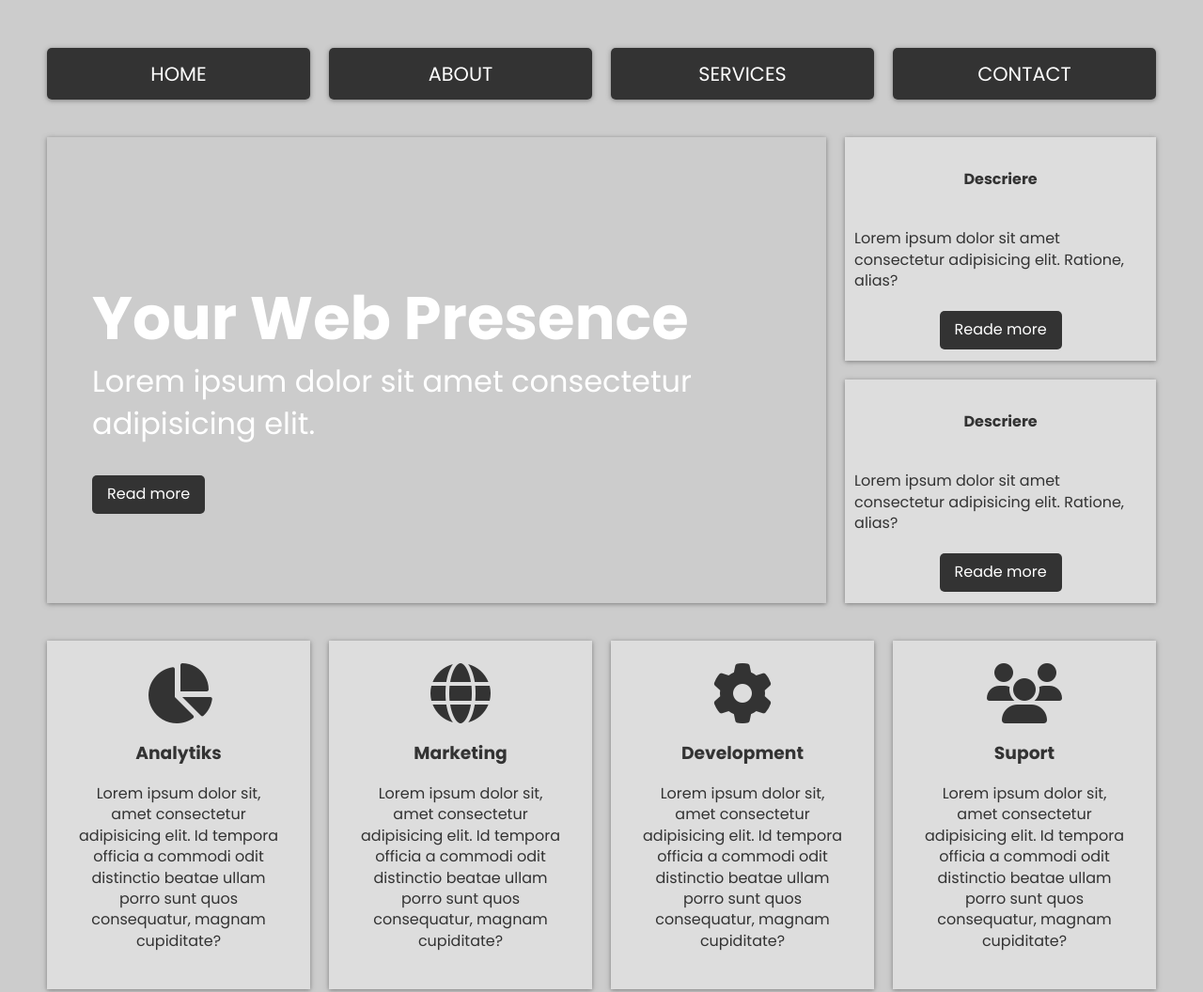
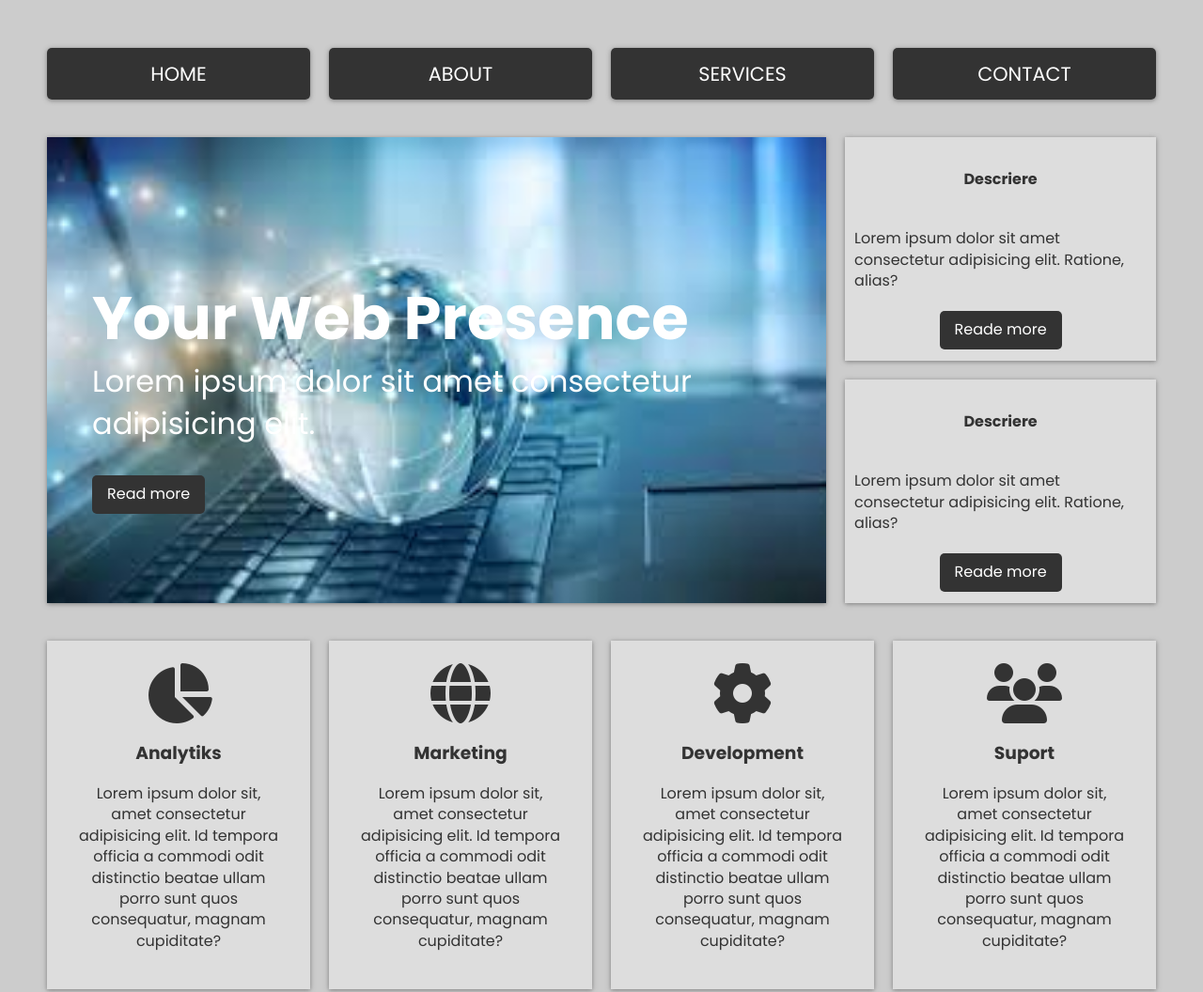
Before and after one commit to sorina0109/test, a plain HTML site: page index.html in a window 1280 px wide. Shown: the top 1056 px of the page at 94% size. Drawn offline with Linux system fonts and the light colour scheme.

Commit message:
Update style.css

```diff
--- a/style.css
+++ b/style.css
@@ -86,7 +86,7 @@ img{
 .showcase {
     grid-area: showcase;
     min-height: 400px;
-    background: url(images/web2.jpg);
+    background: url(./web2.jpg);
     background-size: cover;
     background-position: center;
     padding: 3rem;
```
